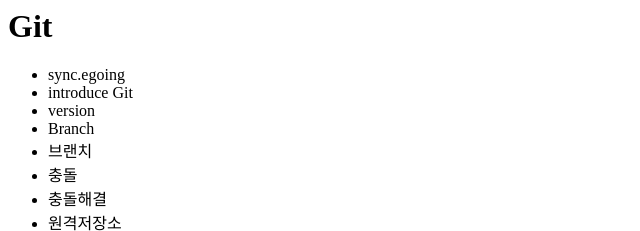
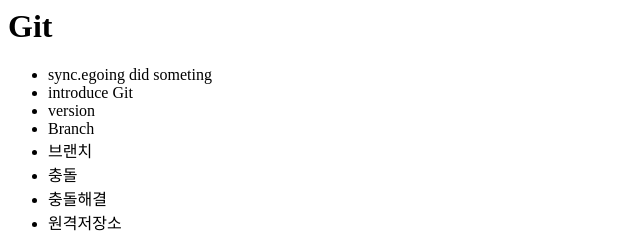
Before and after one commit to yangee/gitPrac, a plain HTML site: page index.html in a window 1280 px wide. Shown: the top 231 px of the page, 0-640 px from the left. Drawn offline with Linux system fonts and the light colour scheme.

Commit message:
did something
did something

```diff
--- a/index.html
+++ b/index.html
@@ -8,7 +8,7 @@
             <h1>Git</h1>
         </header>
         <ul>
-            <li>sync.egoing</li>
+            <li>sync.egoing did someting</li>
             <li>introduce Git</li>
             <li>version</li>
             <li>Branch</li>
```
